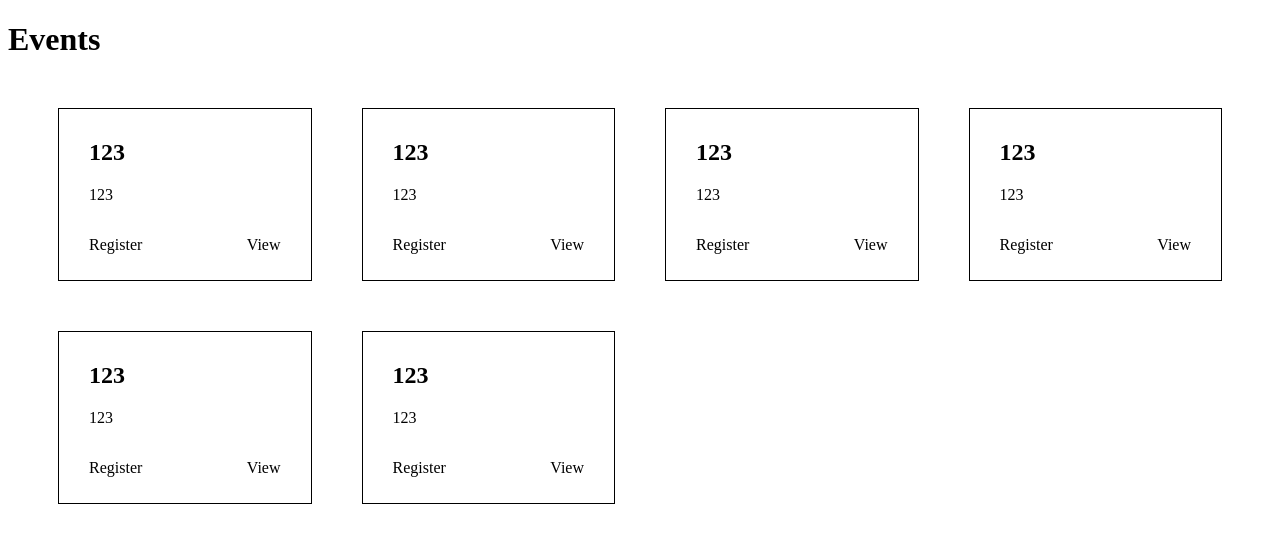
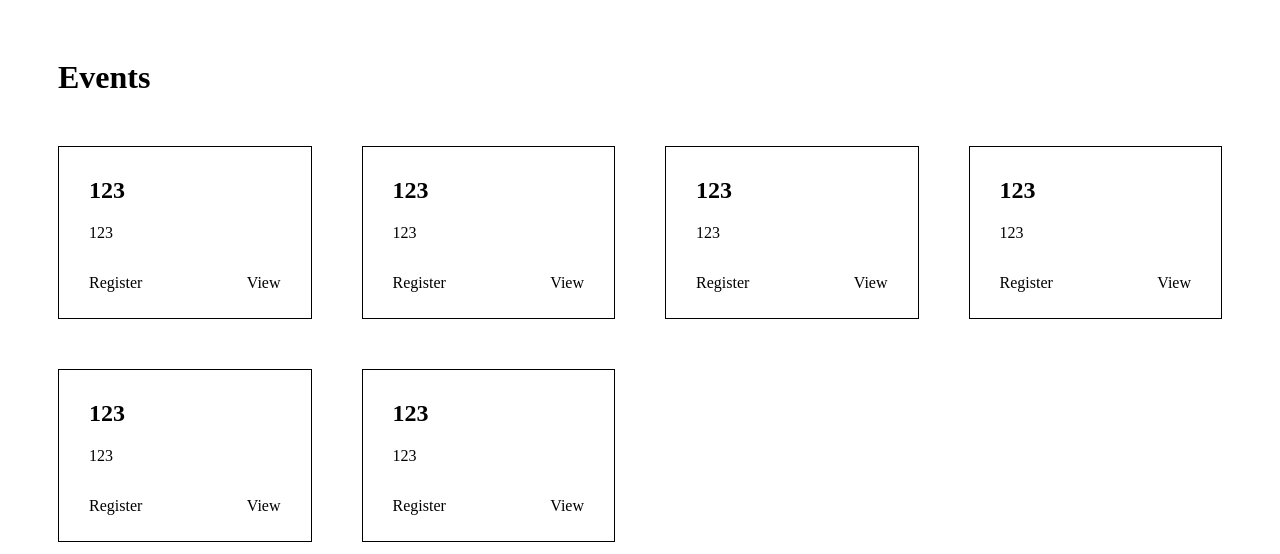
Before and after one commit to MaxPoplavskiy/EventsRegistrationApp, a React (Vite) app in the folder frontend/: page / in a window 1280 px wide. Shown: the top 554 px of the page. Built offline with nearby package versions, Linux system fonts and the light colour scheme.

Commit message:
fix: events page margings and paddings

```diff
--- a/frontend/src/components/EventsBoard/events-board-page.tsx
+++ b/frontend/src/components/EventsBoard/events-board-page.tsx
@@ -2,12 +2,12 @@ import EventBoardCard from "./components/event-board-card/event-board-card";
 import styles from './styles.module.scss'
 
 function EventsBoardPage() {
-    return <>
+    return <div className={styles.events_board__page_container}>
         <h1>
             Events
         </h1>
 
-        <main className={styles.events_board_container}>
+        <main className={styles.events_board__container}>
             <EventBoardCard title="123" description="123" />
             <EventBoardCard title="123" description="123" />
             <EventBoardCard title="123" description="123" />
@@ -15,7 +15,7 @@ function EventsBoardPage() {
             <EventBoardCard title="123" description="123" />
             <EventBoardCard title="123" description="123" />
         </main>
-    </>;
+    </div>;
 }
 
 export default EventsBoardPage;
--- a/frontend/src/components/EventsBoard/styles.module.scss
+++ b/frontend/src/components/EventsBoard/styles.module.scss
@@ -1,7 +1,11 @@
-.events_board_container {
+.events_board__page_container {
+    padding: 30px 50px;
+}
+
+.events_board__container {
     display: grid;
     grid-template-columns: repeat(4, 1fr);
     grid-row: repeat(4, 1fr);
     gap: 50px;
-    margin: 50px;
+    margin-top: 50px;
 }
```
